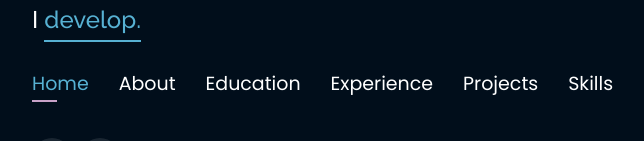
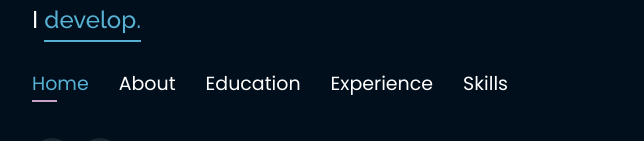
Before and after one commit to aakashkolli/aakashkolli, a plain HTML site: page index.html in a window 1280 px wide. Shown: the part 342-483 px from the top of the page, without its empty margins (53-697 px from the left). Drawn offline with nearby package versions, Linux system fonts and the light colour scheme.

Commit message:
Update index.html

```diff
--- a/index.html
+++ b/index.html
@@ -72,7 +72,7 @@
           <li><a href="#education"> <span>Education</span></a></li>
           <li><a href="#experience"> <span>Experience</span></a></li>
 <!--          <li><a href="#projects"> <span>Projects</span></a></li>-->
-          <li><a href="#portfolio"> <span>Projects</span></a></li>
+          <!-- <li><a href="#portfolio"> <span>Projects</span></a></li> -->
           <li><a href="#skills"> <span>Skills</span></a></li>
 
         </ul>
```
